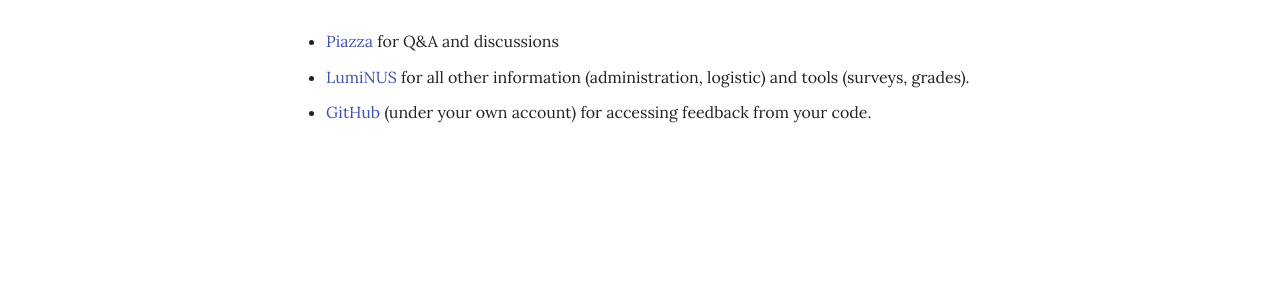
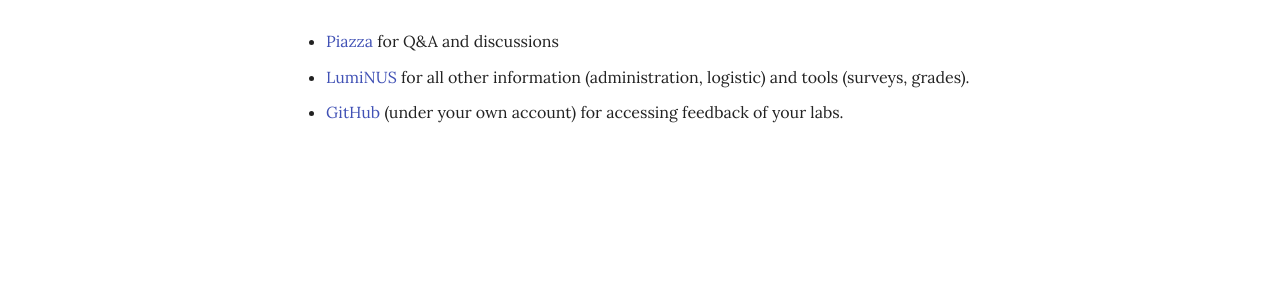
Before and after one commit to nus-cs2030s/2021-s2, an MkDocs documentation site: the page built from docs/index.md, in a window 1280 px wide. Shown: the part 340-635 px from the top of the page. Built offline with MkDocs 1.6.1 and Material for MkDocs 9.7.7, drawn with Linux system fonts in a browser that asks for light colours.

Commit message:
Polish language

```diff
--- a/docs/index.md
+++ b/docs/index.md
@@ -10,4 +10,4 @@ This website hosts the lecture notes, lecture slides, and other written guides a
 
 - [LumiNUS](https://luminus.nus.edu.sg/modules/c8378b00-daa4-430e-b49f-22f6509a1287) for all other information (administration, logistic) and tools (surveys, grades).
 
-- [GitHub](https://www.github.com/) (under your own account) for accessing feedback from your code.
+- [GitHub](https://www.github.com/) (under your own account) for accessing feedback of your labs.
```
